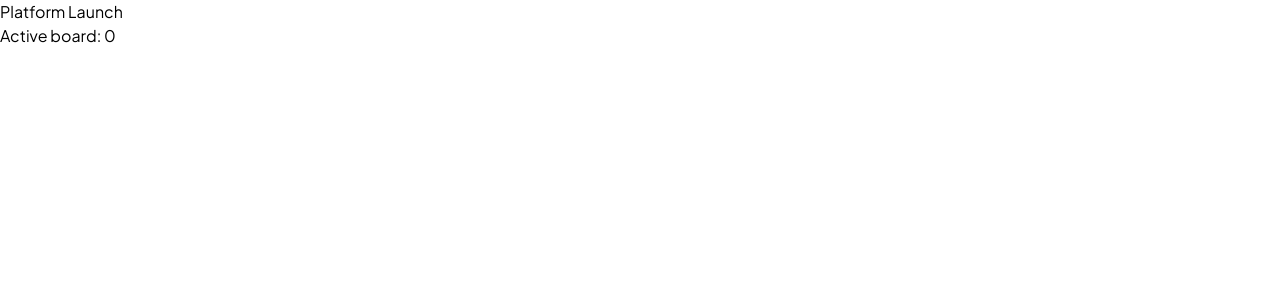
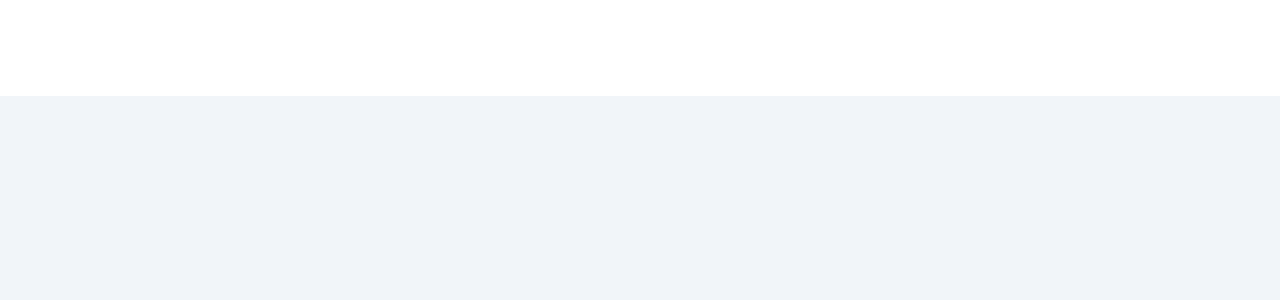
Before and after one commit to Mohamad-Ilham-Ramadhan/kanban-vue, a Vue app: page / in a window 1280 px wide. Shown: the top 300 px of the page. Built offline with nearby package versions, Linux system fonts and the light colour scheme.

Commit message:
add theme colors (tailwindcss)

```diff
--- a/src/App.vue
+++ b/src/App.vue
@@ -1,16 +1,16 @@
 <script setup>
 import { ref, Teleport, Transition, watch } from 'vue'
 import { useBoardStore } from '@/stores/board';
+import Logo from '@/assets/logo.svg'
 
 const store = useBoardStore()
 console.log('store', store)
 </script>
 
 <template>
-   <button @click="store.increment()">Platform Launch</button>
-   <div>Active board: {{ store.activeBoard }}</div>
+  <header class="flex flex-row h-[96px] bg-white dark:bg-dark-light">
+    <div class="shrink-0 w-[300px]"></div>
+  </header>
 </template>
 
-<style scoped>
-
-</style>
+<style scoped></style>
--- a/src/assets/main.css
+++ b/src/assets/main.css
@@ -1,5 +1,16 @@
 @import './base.css';
 
+@media (prefers-color-scheme: dark) {
+  body {
+    background-color: theme('colors.dark');
+  }
+}
+
+@media (prefers-color-scheme: light) {
+  body {
+    background-color: theme('colors.slate.100');
+  }
+}
 body {
   font-family: 'Plus Jakarta Sans';
 }
--- a/tailwind.config.js
+++ b/tailwind.config.js
@@ -4,7 +4,13 @@ module.exports = {
     './src/**/*.{js,vue}'
   ],
   theme: {
-    extend: {},
+    extend: {
+      colors: {
+        primary: '#635fc7',
+        'dark-light': '#2b2c37',
+        dark: '#20212c'
+      }
+    },
   },
   plugins: [],
 }
```
Also changed, not shown: src/assets/logo.svg.
